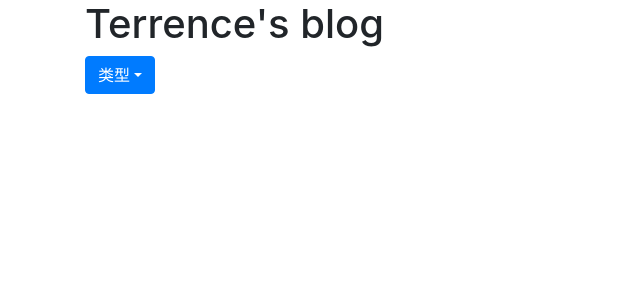
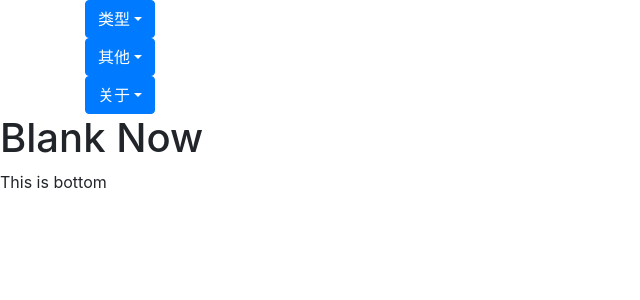
Before and after one commit to cq91616/mysite, a Django app: template myblog/templates/index.html in a window 1280 px wide. Shown: the top 300 px of the page, without its empty margins (0-640 px from the left). Run offline with Django 3.2, Linux system fonts and the light colour scheme; the template is opened without the code that fills it, so the values that code supplies are empty; some libraries are stand-ins or nearby versions.

Commit message:
base.html + bootstrap

```diff
--- a/myblog/templates/_top.html
+++ b/myblog/templates/_top.html
@@ -1,10 +1,45 @@
 <!DOCTYPE html>
 <html lang="en">
 <head>
+    {% load static %}
     <meta charset="UTF-8">
-    <title>top</title>
+    <link rel="stylesheet" href="{% static  'css/bootstrap.min.css' %}">
+    <script src="{% static 'js/jquery.min.js' %}"></script>
+    <script src="{% static 'js/popper.min.js' %}"></script>
+    <script src="{% static 'js/bootstrap.min.js' %}"></script>
+    <meta name="viewport" content="width=device-width, initial-scale=1, shrink-to-fit=no">
 </head>
 <body>
-<P>This is top</P>
+<div class="container">
+    <div class="dropdown">
+        <button type="button" class="btn btn-primary dropdown-toggle" data-toggle="dropdown">类型</button>
+
+        <div class="dropdown-menu">
+            <a class="dropdown-item" href="#">安全</a>
+            <a class="dropdown-item" href="#">自动化</a>
+            <a class="dropdown-item" href="#">其他</a>
+        </div>
+    </div>
+
+    <div class="dropdown">
+        <button type="button" class="btn btn-primary dropdown-toggle" data-toggle="dropdown">其他</button>
+
+        <div class="dropdown-menu">
+            <a class="dropdown-item" href="#">安全</a>
+            <a class="dropdown-item" href="#">自动化</a>
+            <a class="dropdown-item" href="#">其他</a>
+        </div>
+    </div>
+
+       <div class="dropdown">
+        <button type="button" class="btn btn-primary dropdown-toggle" data-toggle="dropdown">关于</button>
+
+        <div class="dropdown-menu">
+            <a class="dropdown-item" href="#">安全</a>
+            <a class="dropdown-item" href="#">自动化</a>
+            <a class="dropdown-item" href="#">其他</a>
+        </div>
+    </div>
+</div>
 </body>
 </html>
--- a/myblog/templates/base.html
+++ b/myblog/templates/base.html
@@ -8,22 +8,15 @@
     <script src="{% static 'js/popper.min.js' %}"></script>
     <script src="{% static 'js/bootstrap.min.js' %}"></script>
     <meta name="viewport" content="width=device-width, initial-scale=1, shrink-to-fit=no">
+    {% block title %}
     <title>BASE HTML</title>
+    {% endblock %}
 </head>
 <body>
 {% include "_top.html" %}
-<div class="container">
-    <h1>Terrence's blog</h1>
-    <div class="dropdown">
-        <button type="button" class="btn btn-primary dropdown-toggle" data-toggle="dropdown">类型</button>
-
-        <div class="dropdown-menu">
-            <a class="dropdown-item" href="#">安全</a>
-            <a class="dropdown-item" href="#">自动化</a>
-            <a class="dropdown-item" href="#">其他</a>
-        </div>
-    </div>
-</div>
+{% block content %}
+<p>base Content</p>
+{% endblock %}
 {% include "_bottom.html" %}
 </body>
 </html>
--- a/myblog/templates/index.html
+++ b/myblog/templates/index.html
@@ -1,28 +1,8 @@
-<!DOCTYPE html>
-<html lang="en">
-<head>
-    <meta charset="UTF-8">
-    <link rel="stylesheet" href="../../static/css/bootstrap.min.css">
-    <script src="../../static/js/jquery.min.js"></script>
-    <script src="../../static/js/popper.min.js"></script>
-    <script src="../../static/js/bootstrap.min.js"></script>
-    <meta name="viewport" content="width=device-width, initial-scale=1, shrink-to-fit=no">
-    <title>Terrence's blog</title>
-</head>
-<body>
+{% extends "base.html" %}
+{% block title %}
+<title>Terrence's Blog</title>
+{% endblock %}
 
-<div class="container">
-    <h1>Terrence's blog</h1>
-    <div class="dropdown">
-        <button type="button" class="btn btn-primary dropdown-toggle" data-toggle="dropdown">类型</button>
-
-        <div class="dropdown-menu">
-            <a class="dropdown-item" href="#">安全</a>
-            <a class="dropdown-item" href="#">自动化</a>
-            <a class="dropdown-item" href="#">其他</a>
-        </div>
-    </div>
-
-</div>
-</body>
-</html>
+{% block content %}
+<h1>Blank Now</h1>
+{% endblock %}
```
